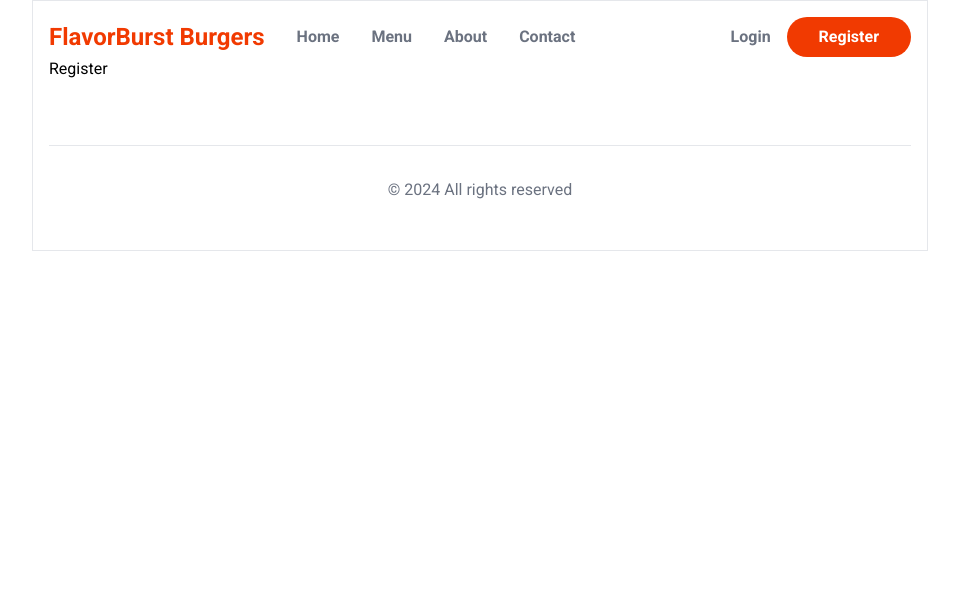
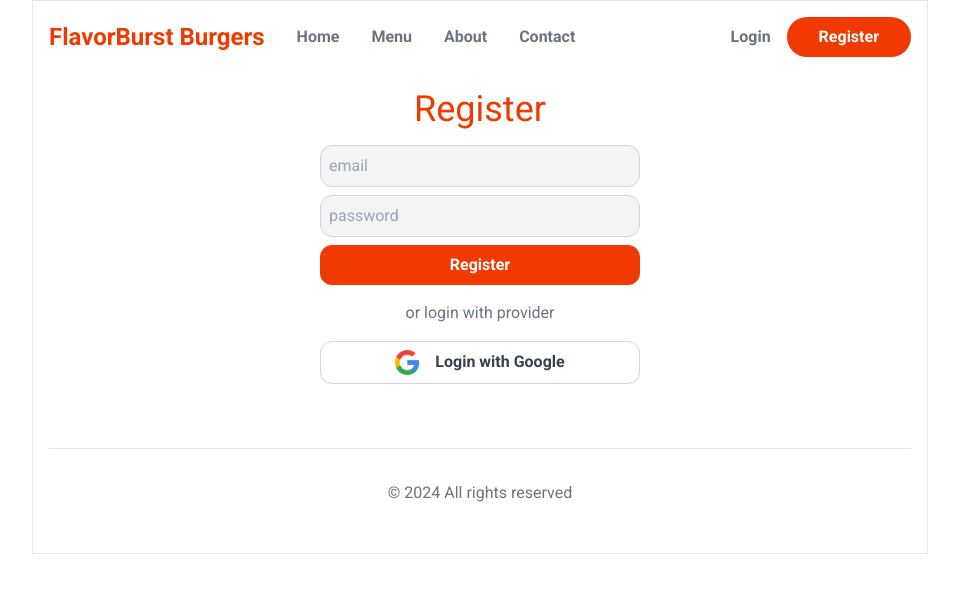
Before and after one commit to spikey2023/food-ordering-app, a Next.js app: page /register in a window 1280 px wide. Shown: the top 592 px of the page, without its empty margins (160-1119 px from the left). Built offline with nearby package versions, Linux system fonts and the light colour scheme.

Commit message:
Added Log in with Google button

```diff
--- a/src/app/globals.css
+++ b/src/app/globals.css
@@ -16,7 +16,7 @@ input[type="text"] {
 
 button {
     @apply block w-full text-gray-700 font-semibold;
-    @apply border border-gray-500 rounded-xl px-6 py-2
+    @apply border border-gray-300 rounded-xl px-6 py-2
 }
 
 button[type="submit"], .submit {
--- a/src/app/register/page.js
+++ b/src/app/register/page.js
@@ -1,5 +1,21 @@
+import Image from "next/image"
 export default function RegistePage() {
     return(
-        <div>Register</div>
+        <section className="mt-8">
+            <h1 className="text-center text-primary text-4xl mb-4">
+                Register
+            </h1>
+            <form className="block max-w-xs mx-auto">
+                <input type="email" placeholder="email"></input>
+                <input type="password" placeholder="password"></input>
+                <button type="submit">Register</button>
+                <div className="my-4 text-center text-gray-500">
+                    or login with provider </div>
+                <button className="flex gap-4 justify-center">
+                    <Image  src={'/google.png'} width={24} height={24}
+                    alt={'log in with google'}/>
+                    Login with Google</button>
+            </form>
+        </section>
     )
 }
```
Also changed, not shown: public/google.png (added).
